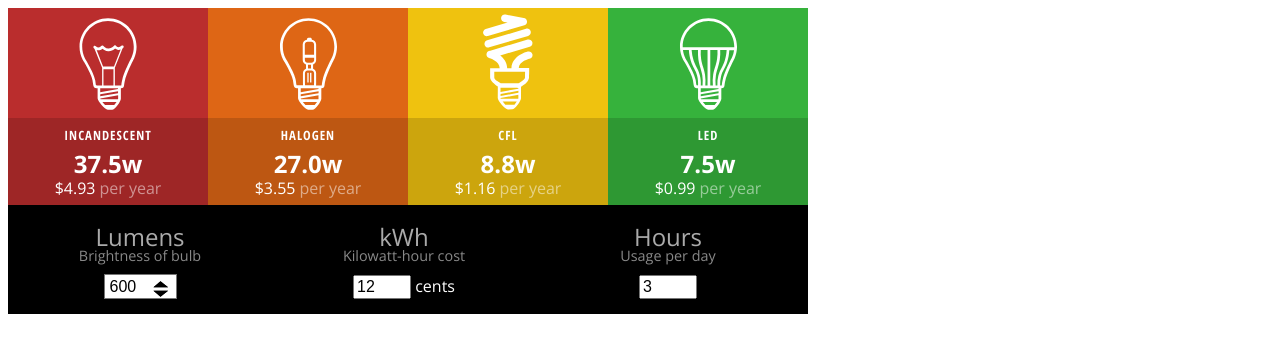
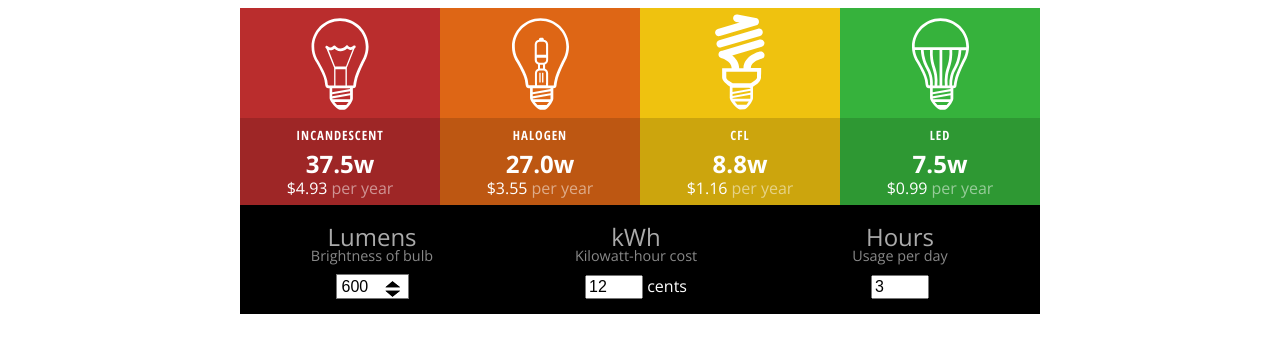
Before and after one commit to melissawimberly/energyCalc, a plain HTML site: page index.html in a window 1280 px wide. Drawn offline with nearby package versions, Linux system fonts and the light colour scheme.

Commit message:
Center app

```diff
--- a/assets/calculator.css
+++ b/assets/calculator.css
@@ -1,7 +1,7 @@
 /* CSS Document */
 @import url(https://fonts.googleapis.com/css?family=Open+Sans:300,700|Open+Sans+Condensed:700);
 
-#myCalculator { margin: 0; padding: 0; font-size: 16px; font-family: 'Open Sans', sans-serif; font-weight: 300; line-height: 24px; max-width: 800px; }
+#myCalculator { margin: 0 auto; padding: 0; font-size: 16px; font-family: 'Open Sans', sans-serif; font-weight: 300; line-height: 24px; max-width: 800px; }
 
 
 #myCalculator main{ background-color: #444; }
```
